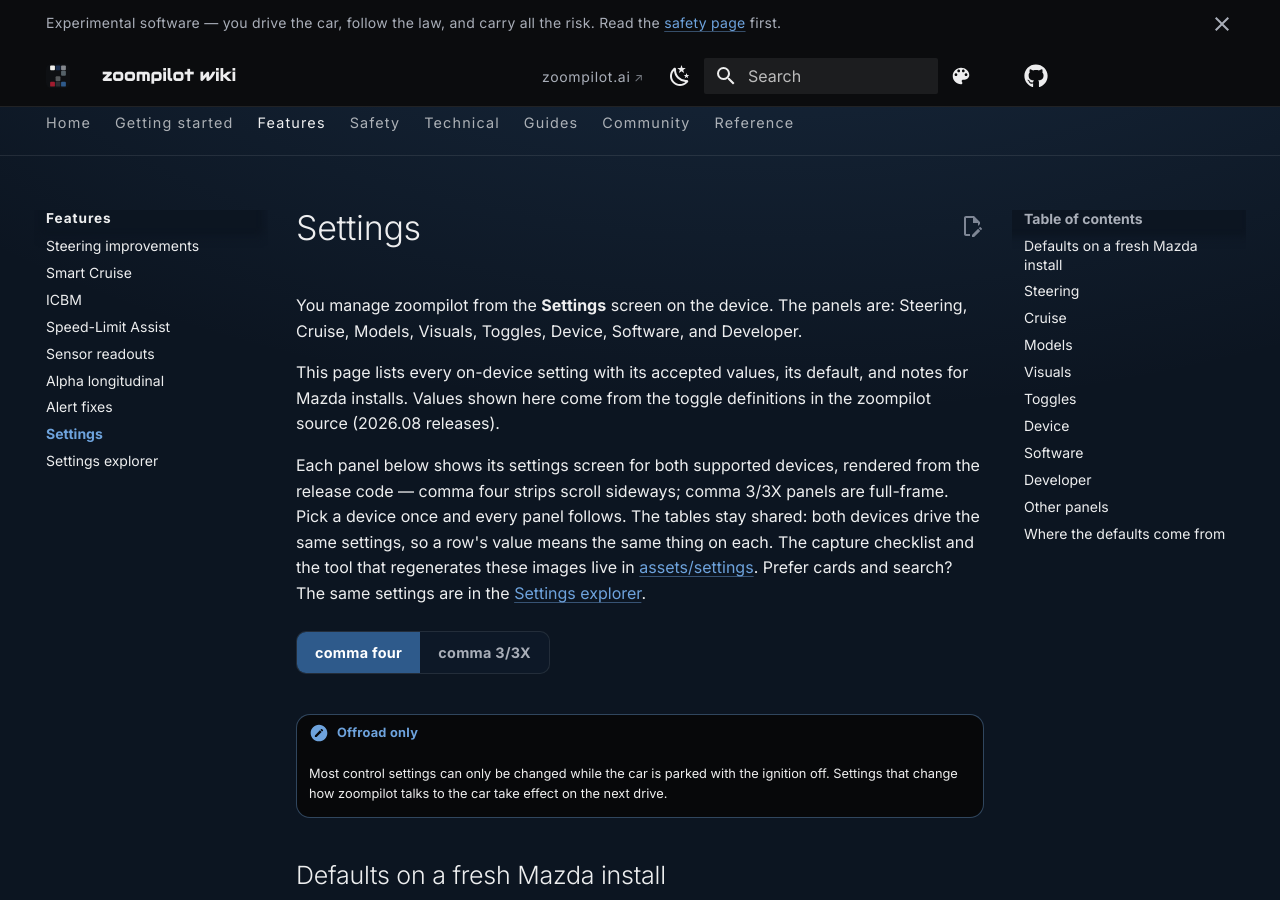
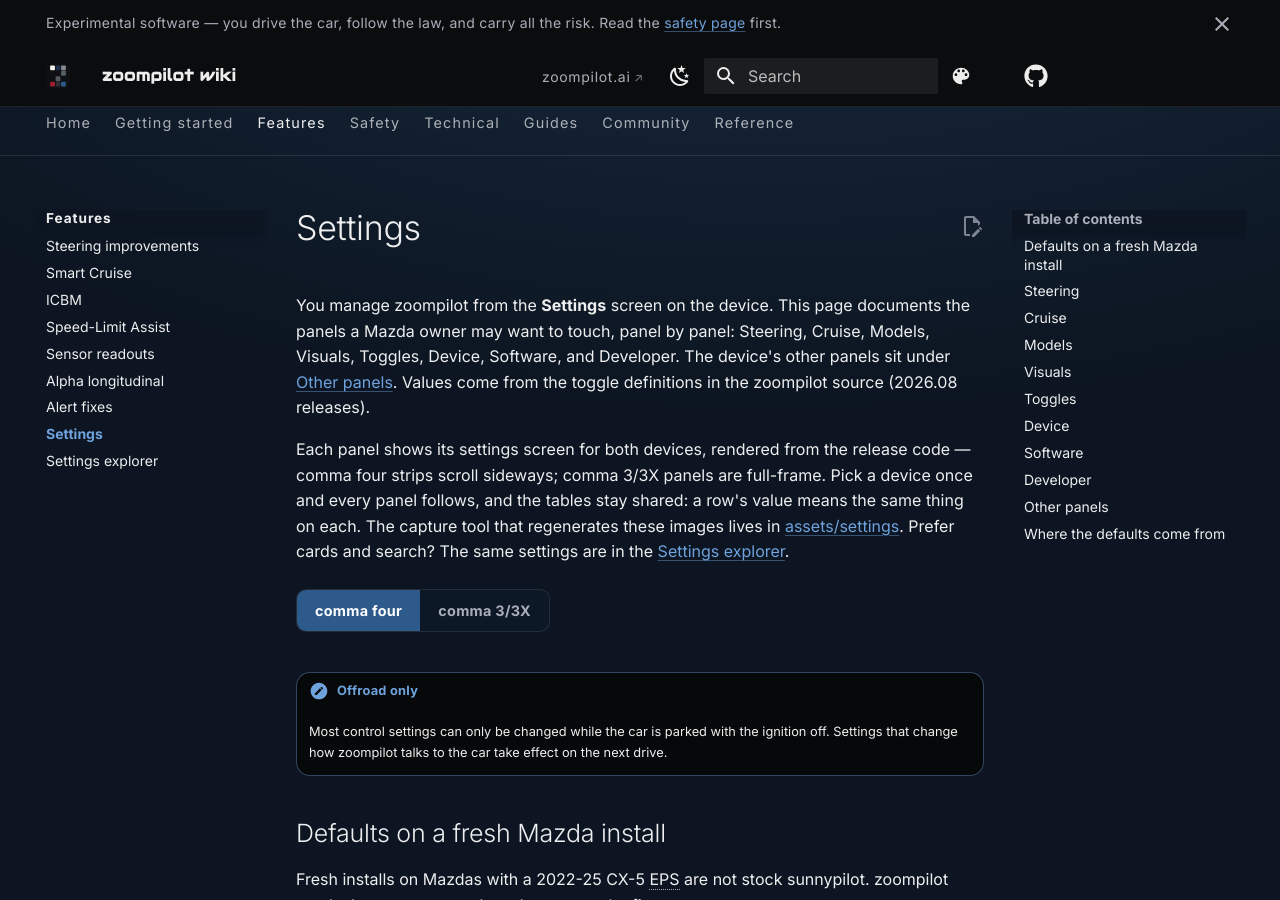
Before and after one commit to mzdnick/zoompilot-wiki, an MkDocs documentation site: the page built from docs/settings/index.md, in a window 1280 px wide and 900 px high. Built offline with MkDocs 1.6.1 and Material for MkDocs 9.7.7, drawn with Linux system fonts in a browser that asks for light colours; comment, search, counter and statistics services are not loaded; some of the changed text lies outside the part shown.

Commit message:
Settings: tighten the intro, name every panel

```diff
--- a/docs/settings/index.md
+++ b/docs/settings/index.md
@@ -5,20 +5,18 @@
 
 # Settings
 
-You manage zoompilot from the **Settings** screen on the device. The
-panels are: Steering, Cruise, Models, Visuals, Toggles, Device, Software,
-and Developer.
+You manage zoompilot from the **Settings** screen on the device. This
+page documents the panels a Mazda owner may want to touch, panel by
+panel: Steering, Cruise, Models, Visuals, Toggles, Device, Software, and
+Developer. The device's other panels sit under
+[Other panels](#other-panels). Values come from the toggle definitions
+in the zoompilot source (2026.08 releases).
 
-This page lists every on-device setting with its accepted values, its
-default, and notes for Mazda installs. Values shown here come from the
-toggle definitions in the zoompilot source (2026.08 releases).
-
-Each panel below shows its settings screen for both supported
-devices, rendered from the release code — comma four strips scroll
-sideways; comma 3/3X panels are full-frame. Pick a device once and
-every panel follows. The tables stay shared: both devices drive the
-same settings, so a row's value means the same thing on each. The
-capture checklist and the tool that regenerates these images live in
+Each panel shows its settings screen for both devices, rendered from
+the release code — comma four strips scroll sideways; comma 3/3X panels
+are full-frame. Pick a device once and every panel follows, and the
+tables stay shared: a row's value means the same thing on each. The
+capture tool that regenerates these images lives in
 [assets/settings](../assets/settings/README.md). Prefer cards and
 search? The same settings are in the
 [Settings explorer](explorer.md).
@@ -195,7 +193,7 @@
 
 | Setting | Values | Default | Notes |
 | --- | --- | --- | --- |
-| Enable zoompilot | On / Off | **On** | Master switch for driving support. Some screens still label this "Enable sunnypilot"; it is the same toggle. On comma 3/3X the alpha longitudinal toggle likewise reads "sunnypilot Longitudinal Control (Alpha)". |
+| Enable zoompilot | On / Off | **On** | Master switch for driving support — some screens still label this "Enable sunnypilot"; it is the same toggle. On comma 3/3X the alpha longitudinal toggle likewise reads "sunnypilot Longitudinal Control (Alpha)". |
 | Enable Lane Departure Warnings | On / Off | Off | Alerts when you drift over a lane line above 50 km/h (31 mph). |
 | Always-On Driver Monitoring | On / Off | Off | Runs driver monitoring even when zoompilot is not engaged. |
 | Use Metric System | On / Off | Off | km/h instead of mph. |
@@ -269,9 +267,24 @@
 
 ## Other panels
 
-Network, Sunnylink, Trips, and Firehose panels manage connectivity and
-data collection. None of them change driving behavior, and the defaults
-are fine for Mazda owners.
+The comma 3/3X settings screen lists fifteen panels; the comma four
+shows a shorter list with the same driving panels. The seven panels
+below have no settings a Mazda owner needs to touch, so this page does
+not document them row by row, and neither device's capture above covers
+them.
+
+| Panel | What it holds |
+| --- | --- |
+| Network | Wi-Fi and hotspot settings. |
+| sunnylink | sunnypilot's backup, restore, and remote configuration. On by default. |
+| Display | Screen comfort: onroad brightness, timeouts, screen saver. |
+| OSM | Map data management: downloads, updates, region. Feeds the map-based cruise features; their toggles live on the Cruise panel. |
+| Vehicle | Forces a platform fingerprint by hand. zoompilot fingerprints the car itself, so a supported Mazda never needs this — it is the old swap workaround, and a forced platform applies the wrong car specs. |
+| Trips | Read-only drive stats: drives, distance, hours. |
+| Firehose | comma's route-upload program for model training; shows upload activity. |
+
+On a supported Mazda, the defaults stand. Leave the Vehicle panel alone
+unless support asks.
 
 ## Where the defaults come from
 
```
